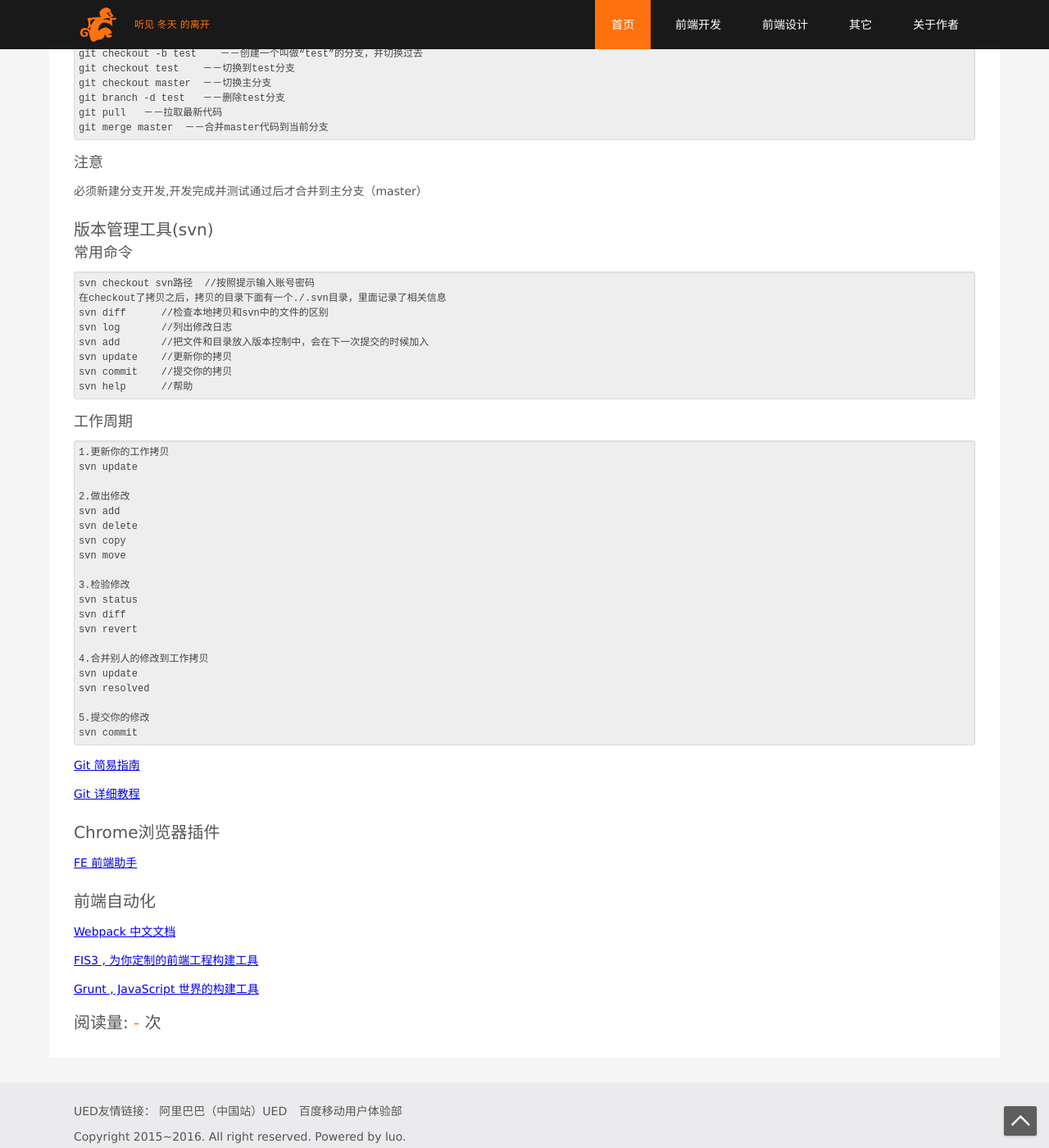
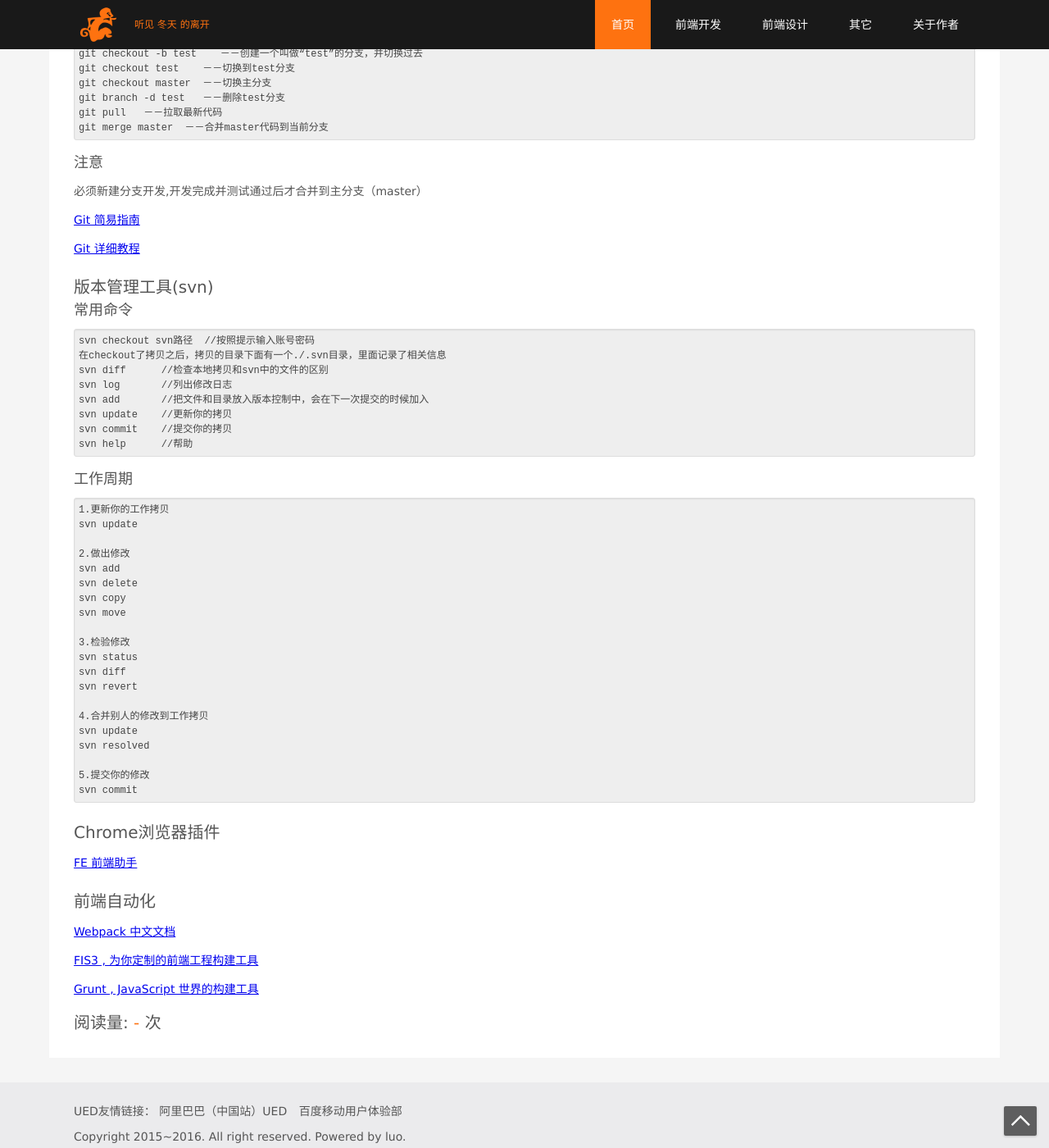
Before and after one commit to luozyiii/blog, a Jekyll site: the page built from _posts/2016-03-01-前端工具集.md, in a window 1280 px wide and 1400 px high, scrolled down 673 px. Shown: the whole window at 82% size. Built offline with Jekyll 4.4.1, drawn with Linux system fonts in a browser that asks for light colours; nearby versions of some CDN libraries; some of the changed lines change nothing that is shown.

Commit message:
更新文章

```diff
--- a/_posts/2016-03-01-前端工具集.md
+++ b/_posts/2016-03-01-前端工具集.md
@@ -37,6 +37,14 @@ describe: 合适的使用前端工具来提高我们的工作效率，sublime编
 
 必须新建分支开发,开发完成并测试通过后才合并到主分支（master）
 
+[Git 简易指南][3]
+
+[3]: http://www.bootcss.com/p/git-guide/ "Git 简易指南"
+
+[Git 详细教程][4]
+
+[4]: http://www.liaoxuefeng.com/wiki/0013739516305929606dd18361248578c67b8067c8c017b000 "Git 详细教程"
+
 ### 版本管理工具(svn) ###
 
 #### 常用命令 ####
@@ -73,14 +81,6 @@ describe: 合适的使用前端工具来提高我们的工作效率，sublime编
 	5.提交你的修改
 	svn commit
 
-[Git 简易指南][3]
-
-[3]: http://www.bootcss.com/p/git-guide/ "Git 简易指南"
-
-[Git 详细教程][4]
-
-[4]: http://www.liaoxuefeng.com/wiki/0013739516305929606dd18361248578c67b8067c8c017b000 "Git 详细教程"
-
 ### Chrome浏览器插件 ###
 
 [FE 前端助手][5]
```
